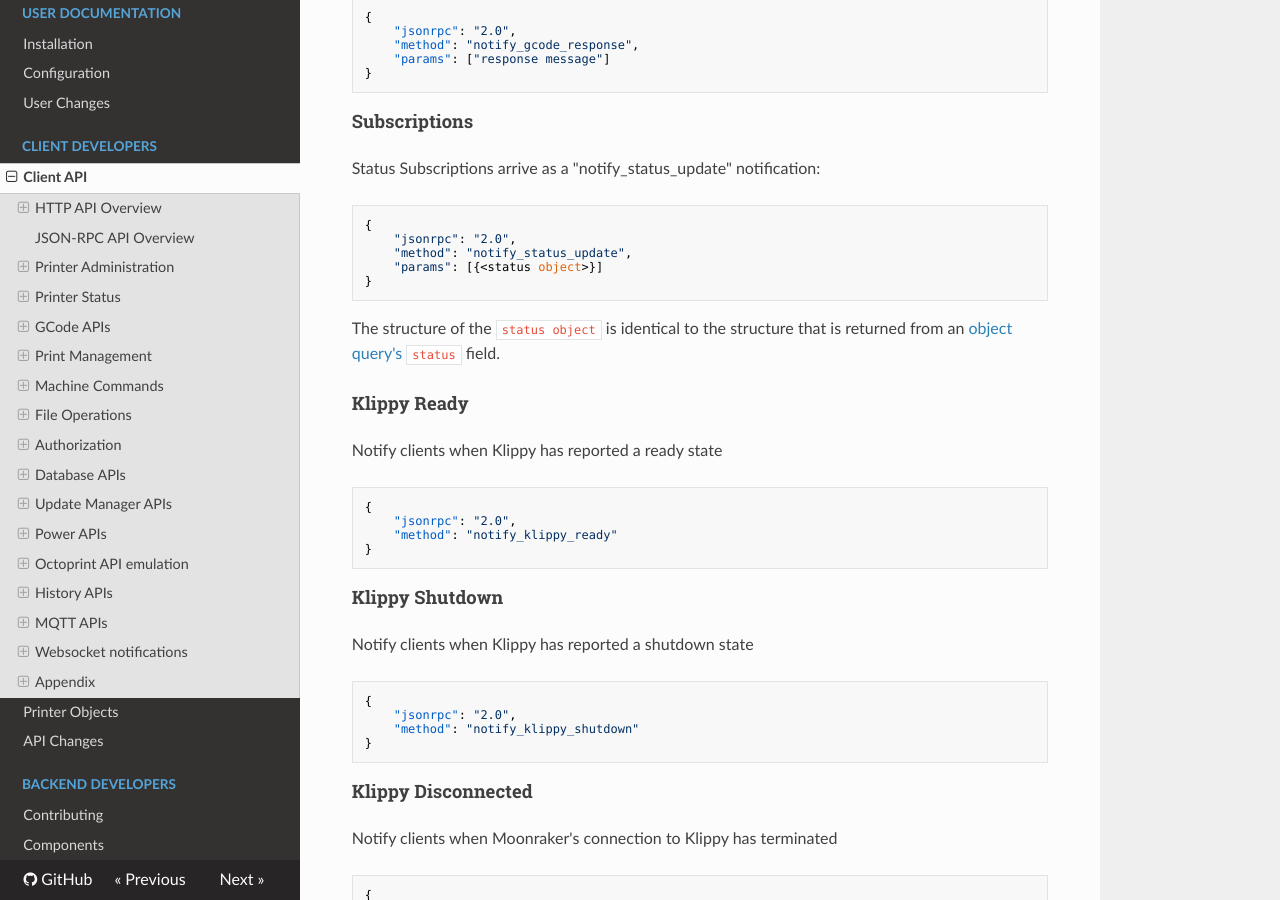
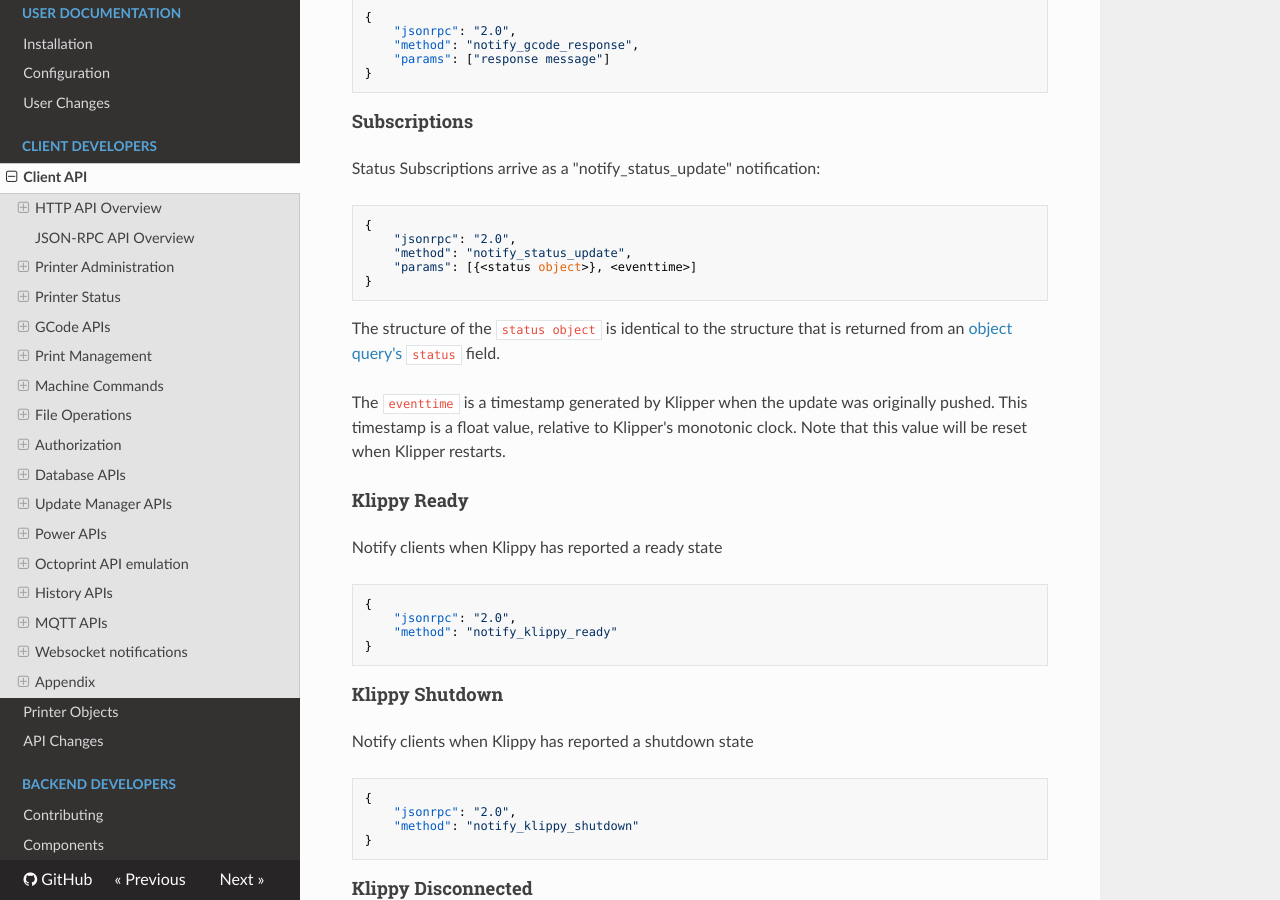
Before and after one commit to Marirossibn/moonraker, an MkDocs documentation site: the page built from docs/web_api.md, in a window 1280 px wide and 900 px high, scrolled down 61255 px. Built offline with MkDocs 1.6.1, drawn with Linux system fonts in a browser that asks for light colours; nearby versions of some CDN libraries.

Commit message:
docs: note addition of the "eventtime" param to "notify_status_update"
Signed-off-by:  Eric Callahan <arksine.code@gmail.com>

````diff
--- a/docs/web_api.md
+++ b/docs/web_api.md
@@ -3038,12 +3038,17 @@ Status Subscriptions arrive as a "notify_status_update" notification:
 {
     "jsonrpc": "2.0",
     "method": "notify_status_update",
-    "params": [{<status object>}]
+    "params": [{<status object>}, <eventtime>]
 }
 ```
 The structure of the `status object` is identical to the structure that is
 returned from an [object query's](#query-printer-object-status)
 `status` field.
+
+The `eventtime` is a timestamp generated by Klipper when
+the update was originally pushed.  This timestamp is a float value,
+relative to Klipper's monotonic clock.  Note that this value will be
+reset when Klipper restarts.
 
 #### Klippy Ready
 Notify clients when Klippy has reported a ready state
````
